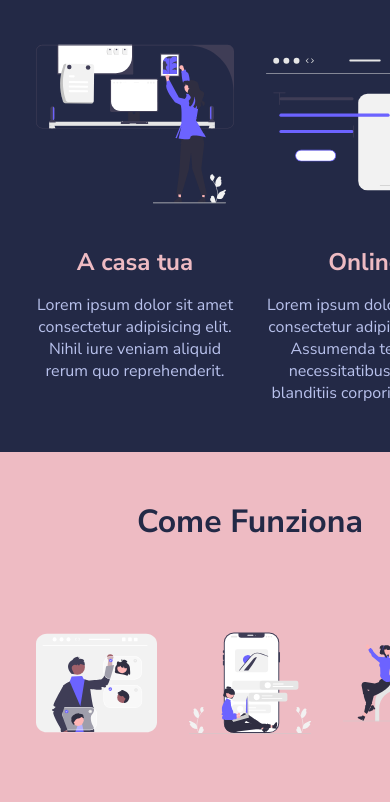
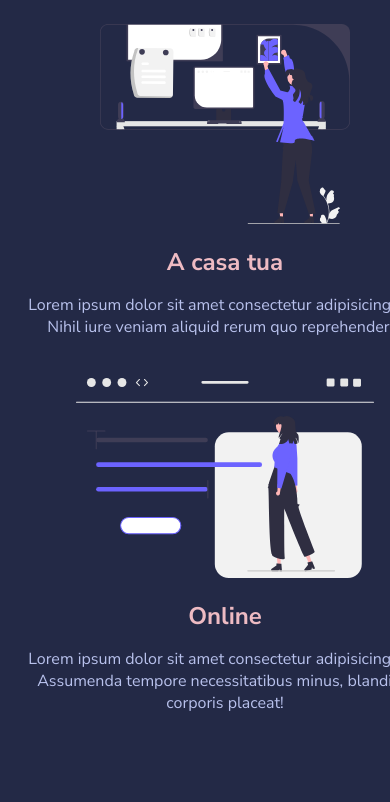
Before and after one commit to defendimattia/html-css-resp-wannabe, a plain HTML site: page index.html in a window 390 px wide. Shown: the part 209-1011 px from the top of the page. Drawn offline with Linux system fonts and the light colour scheme.

Commit message:
feat: responsive to 480px viewport

```diff
--- a/css/style.css
+++ b/css/style.css
@@ -131,5 +131,26 @@ img {
 @media screen and (max-width: 768px) {
     .container {
         width: 500px;
+        padding: 0;
     }
 }
+
+@media screen and (max-width: 460px) {
+    main .container {
+        display: flex;
+        flex-direction: column;
+    }
+
+    .row {
+        flex-direction: column;
+    }
+
+    .row > .col,
+    h2 {
+        width: 90%;
+    }
+
+    p {
+        margin-bottom: 2.5rem;
+    }
+}
```
